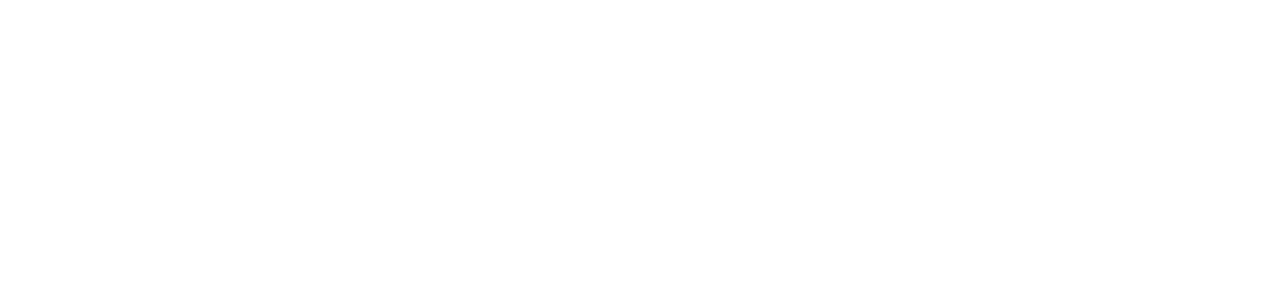
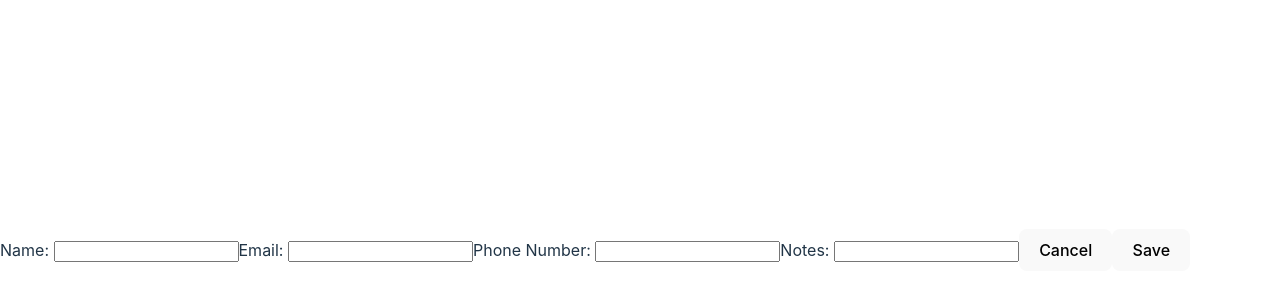
Before and after one commit to NattyNgrn/week11, a React (Vite) app in the folder client/: page / in a window 1280 px wide. Shown: the part 150-450 px from the top of the page. Built offline with nearby package versions, Linux system fonts and the light colour scheme.

Commit message:
setting up add new contact

```diff
--- a/client/src/App.jsx
+++ b/client/src/App.jsx
@@ -1,5 +1,6 @@
 import { useState } from 'react'
 import './App.css'
+import Addnew from './components/addnew'
 
 function App() {
 
@@ -7,6 +8,8 @@
   return (
       <div>
 
+        <Addnew></Addnew>
+
       </div>
   )
 }
--- a/client/tailwind.config.js
+++ b/client/tailwind.config.js
@@ -1,4 +1,4 @@
-@type {import('tailwindcss').Config} */
+//@type {import('tailwindcss').Config} */
 export default {
   content: [
     "./index.html",
```
